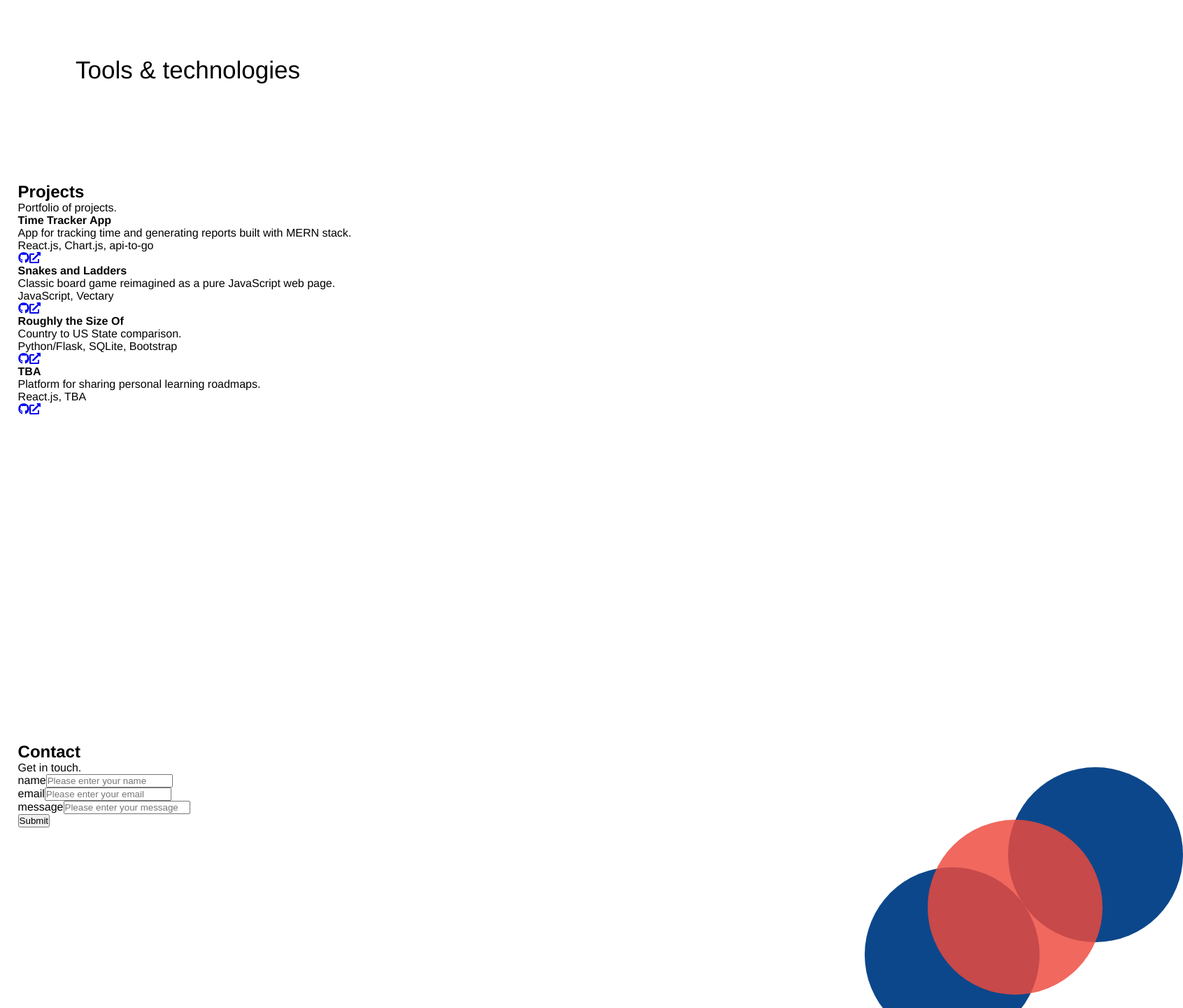
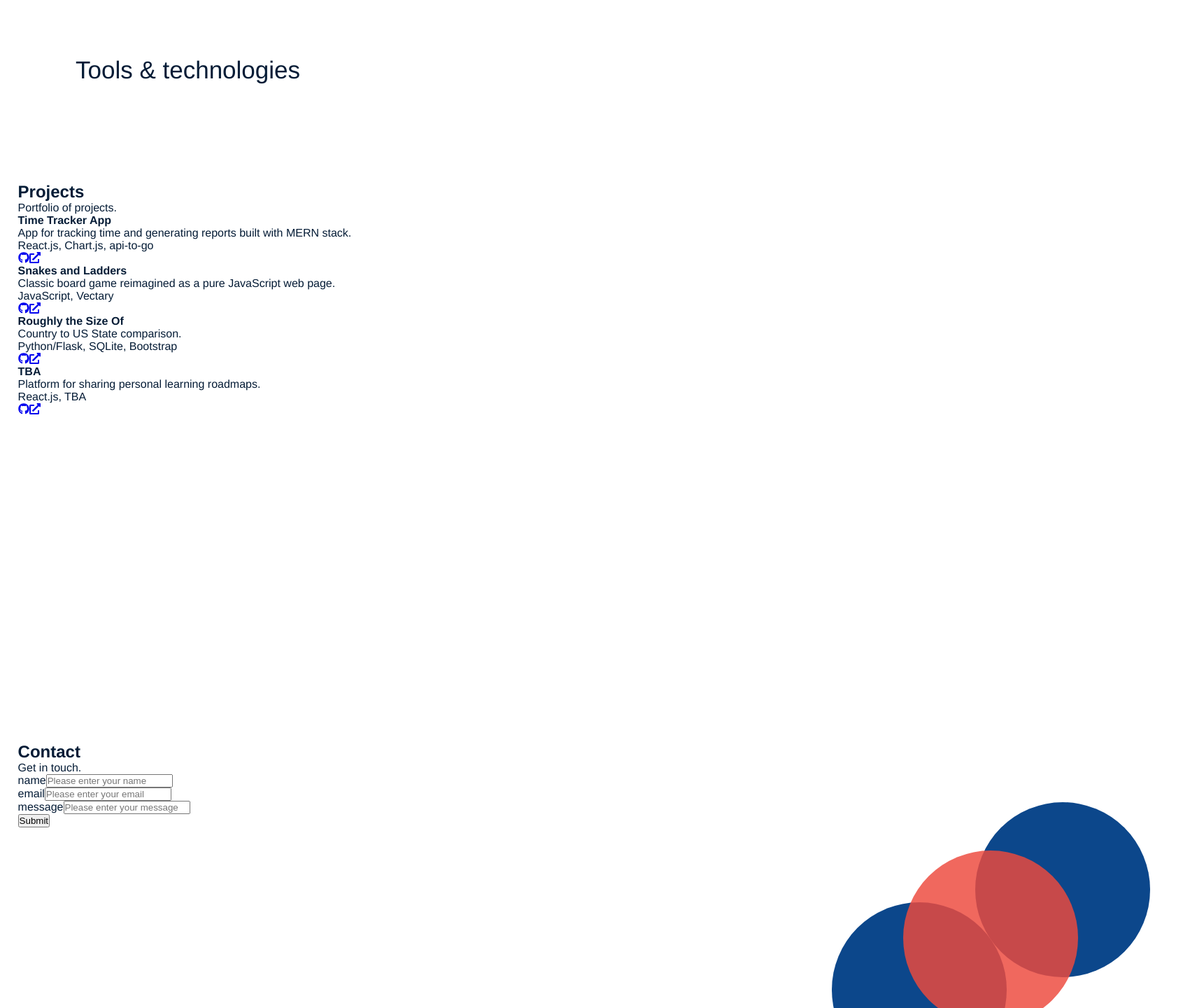
Before and after one commit to anabrd/portfolio, a React (Create React App) app: page / in a window 1280 px wide. Shown: the part 1360-2800 px from the top of the page at 70% size, 1691 px wide, since content can reach past the window. Built offline with nearby package versions, Linux system fonts and the light colour scheme.

Commit message:
fix circles

```diff
--- a/src/App.js
+++ b/src/App.js
@@ -218,7 +218,7 @@ function App() {
       data = {activeData}
       activeLang = {activeLang}
       setActiveLang = {setActiveLang}/>
-      <main>
+      <main style = {{transition: "0.2"}}>
         <Landing data = {activeData} />
         <About data = {activeData}/>
         <Projects data = {activeData}/>
--- a/src/components/Circles.css
+++ b/src/components/Circles.css
@@ -11,19 +11,19 @@
 
 .circle-inner {
     background: rgba(237, 74, 62, 0.83);
-    left: 1300px;
-    top: 111px;
+    left: 1265px;
+    top: 155px;
     z-index: 10;
 }
 
 .circle-outer:first-of-type {
     background: var(--light);
-    left: 1415px;
-    top: 36px;
+    left: 1368px;
+    top: 86px;
 }
 
 .circle-outer:last-of-type {
     background: var(--light);
-    left: 1210px;
-    top: 179px;
+    left: 1163px;
+    top: 229px;
 }
--- a/src/components/Landing.css
+++ b/src/components/Landing.css
@@ -43,6 +43,22 @@ h1::before {
 }
 
 
+h3 {
+    position: absolute;
+    font-style: normal;
+    font-weight: normal;
+    font-size: 35px;
+    line-height: 40px;
+    left: 108px;
+    top: 640px;
+    opacity: 0;
+    animation: appear 0.5s linear;
+    animation-delay: 2s;
+    animation-fill-mode: forwards;
+}
+
+/* Animations */
+
 @keyframes unfold1 {
     0% {
         opacity: 0;
@@ -80,26 +96,6 @@ h1::before {
     }
 }
 
-h3 {
-    position: absolute;
-    font-style: normal;
-    font-weight: normal;
-    font-size: 35px;
-    line-height: 40px;
-    left: 108px;
-    top: 640px;
-    opacity: 0;
-    animation: appear 0.5s linear;
-    animation-delay: 2s;
-    animation-fill-mode: forwards;
-}
-
 @keyframes appear {
     from {opacity: 0} to {opacity: 1};
 }
-
-/* Add the animation */
-/* h1::after { */
-    /* content: "ана брдар"; */
-    /* -webkit-text-stroke-width: 1px; */
-/* } */
--- a/src/index.css
+++ b/src/index.css
@@ -4,6 +4,7 @@
   --blue: #0C478B;
   --red: #ED4A3E;
   font-family: 'Helvetica Neue';
+  color: var(--dark)
 }
 
 * {
```
